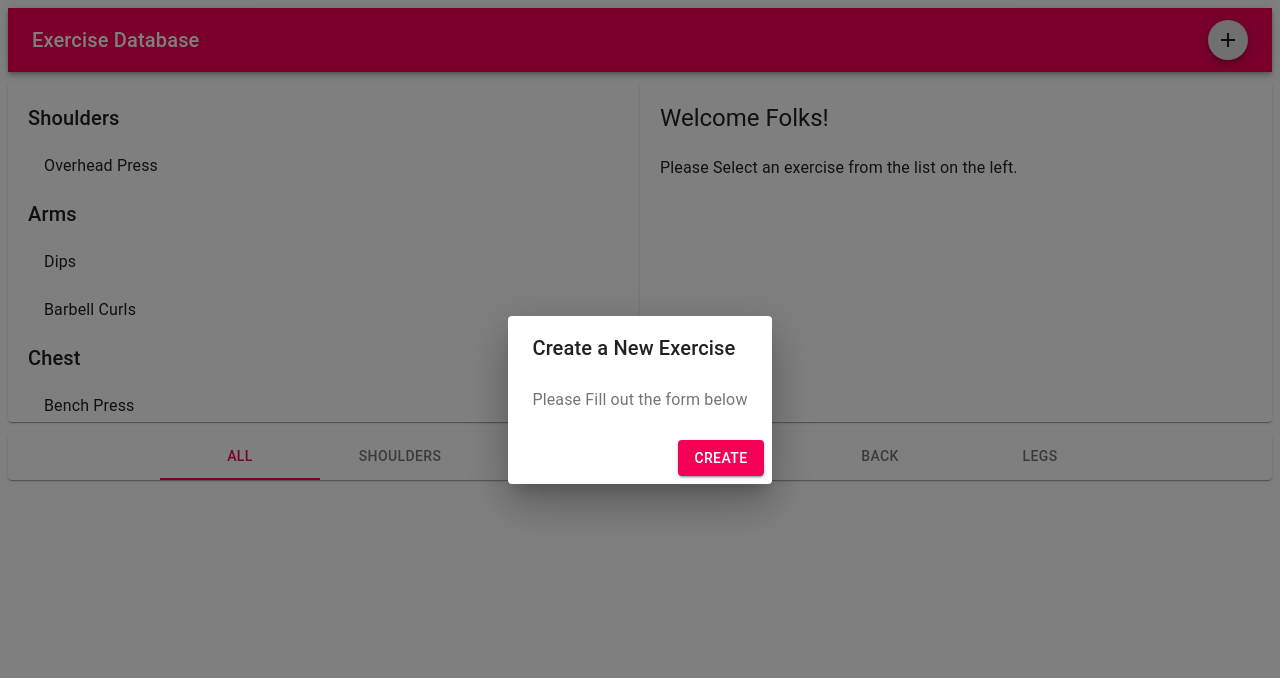
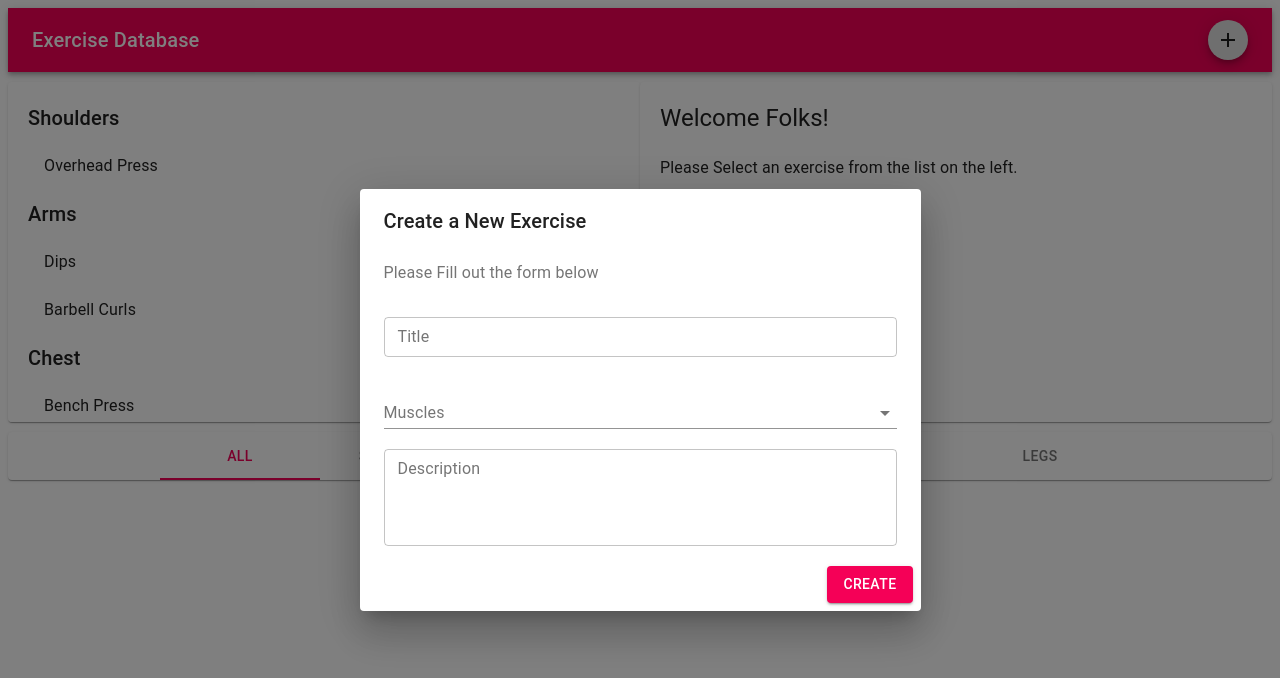
Before and after one commit to ma-9/FitnessAppUsingMaterialUI, a React app: page / in a window 1280 px wide. Both pictures are taken after a click on the button "Add New Exercise". Built offline with nearby package versions, Linux system fonts and the light colour scheme.

Commit message:
Form Controls are created

```diff
--- a/public/index.html
+++ b/public/index.html
@@ -7,22 +7,9 @@
       content="width=device-width, initial-scale=1, shrink-to-fit=no"
     />
     <meta name="theme-color" content="#000000" />
-    <!--
-      manifest.json provides metadata used when your web app is added to the
-      homescreen on Android. See https://developers.google.com/web/fundamentals/engage-and-retain/web-app-manifest/
-    -->
     <link rel="manifest" href="%PUBLIC_URL%/manifest.json" />
     <link rel="shortcut icon" href="%PUBLIC_URL%/favicon.ico" />
-    <!--
-      Notice the use of %PUBLIC_URL% in the tags above.
-      It will be replaced with the URL of the `public` folder during the build.
-      Only files inside the `public` folder can be referenced from the HTML.
-
-      Unlike "/favicon.ico" or "favicon.ico", "%PUBLIC_URL%/favicon.ico" will
-      work correctly both with client-side routing and a non-root public URL.
-      Learn how to configure a non-root public URL by running `npm run build`.
-    -->
-    <title>React App</title>
+    <title>Fitness App</title>
   </head>
 
   <body>
@@ -30,15 +17,5 @@
       You need to enable JavaScript to run this app.
     </noscript>
     <div id="root"></div>
-    <!--
-      This HTML file is a template.
-      If you open it directly in the browser, you will see an empty page.
-
-      You can add webfonts, meta tags, or analytics to this file.
-      The build step will place the bundled scripts into the <body> tag.
-
-      To begin the development, run `npm start` or `yarn start`.
-      To create a production bundle, use `npm run build` or `yarn build`.
-    -->
   </body>
 </html>
--- a/src/components/App.js
+++ b/src/components/App.js
@@ -39,7 +39,7 @@
       { category, exercise } = this.state;
     return (
       <Fragment>
-        <Header />
+        <Header muscles={muscles} />
         <Exercise
           ex={exercise}
           onSelect={this.handleExerciseSelected}
--- a/src/components/Exercises/Dialogs/Create.js
+++ b/src/components/Exercises/Dialogs/Create.js
@@ -7,14 +7,34 @@
   DialogContent,
   DialogContentText,
   DialogActions,
-  Button
+  Button,
+  TextField,
+  Tooltip,
+  InputLabel,
+  FormControl,
+  MenuItem,
+  Select,
+  withStyles
 } from '@material-ui/core';
 
 import AddIcon from '@material-ui/icons/Add';
 
-export default class extends Component {
+const styles = theme => ({
+  formControl: {
+    width: '100%',
+    marginTop: 20
+  }
+});
+
+export default withStyles(styles)(
+  class extends Component {
     state = {
-    open: false
+      open: false,
+      exercise: {
+        title: '',
+        description: '',
+        muscles: ''
+      }
     };
 
     handleToggle = () => {
@@ -22,13 +42,30 @@
         open: !this.state.open
       });
     };
+
+    handleChange = name => e => {
+      this.setState({
+        exercise: {
+          ...this.state.exercise,
+          [name]: e.target.value
+        }
+      });
+    };
+
     render() {
-    const { open } = this.state;
+      const {
+          open,
+          exercise: { title, description, muscles }
+        } = this.state,
+        { classes, muscles: categories } = this.props;
+
       return (
         <Fragment>
+          <Tooltip title="Add New Exercise" placement="left">
             <Fab onClick={this.handleToggle} size="small">
               <AddIcon />
             </Fab>
+          </Tooltip>
           <Dialog open={open} onClose={this.handleToggle}>
             <DialogTitle id="form-dialog-title">
               Create a New Exercise
@@ -37,6 +74,42 @@
               <DialogContentText>
                 Please Fill out the form below
               </DialogContentText>
+              <form>
+                <TextField
+                  color="secondary"
+                  label="Title"
+                  onChange={this.handleChange('title')}
+                  value={title}
+                  variant="outlined"
+                  margin="dense"
+                  className={classes.formControl}
+                />
+                <FormControl color="secondary" className={classes.formControl}>
+                  <InputLabel id="muscles">Muscles</InputLabel>
+                  <Select
+                    labelId="muscles"
+                    id="demo-simple-select"
+                    value={muscles}
+                    onChange={this.handleChange('muscles')}
+                  >
+                    {categories.map(category => (
+                      <MenuItem value={category}>{category}</MenuItem>
+                    ))}
+                  </Select>
+                </FormControl>
+                <TextField
+                  className={classes.formControl}
+                  color="secondary"
+                  multiline
+                  rows="4"
+                  fullWidth
+                  label="Description"
+                  onChange={this.handleChange('description')}
+                  value={description}
+                  margin="dense"
+                  variant="outlined"
+                />
+              </form>
             </DialogContent>
             <DialogActions>
               <Button variant="contained" color="secondary">
@@ -48,3 +121,4 @@
       );
     }
   }
+);
--- a/src/components/layouts/Header.js
+++ b/src/components/layouts/Header.js
@@ -2,13 +2,13 @@
 import { AppBar, Toolbar, Typography } from '@material-ui/core';
 import CreateDialog from '../Exercises/Dialogs/Create';
 
-export default () => (
+export default ({ muscles }) => (
   <AppBar position="static" color="secondary">
     <Toolbar>
       <Typography variant="h6" style={{ flex: 1 }}>
         Exercise Database
       </Typography>
-      <CreateDialog />
+      <CreateDialog muscles={muscles} />
     </Toolbar>
   </AppBar>
 );
```
Lines whose indentation alone changed are shown as unchanged.
